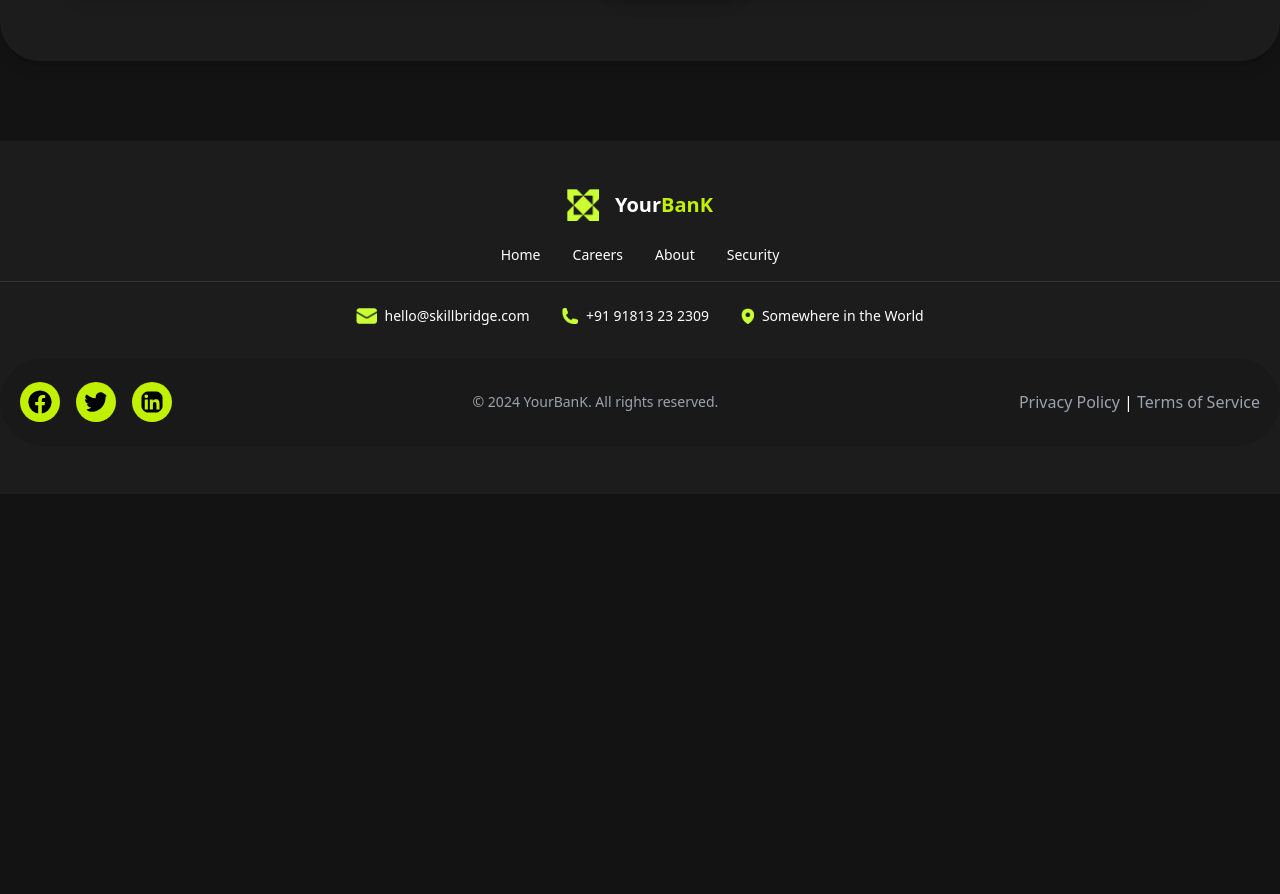
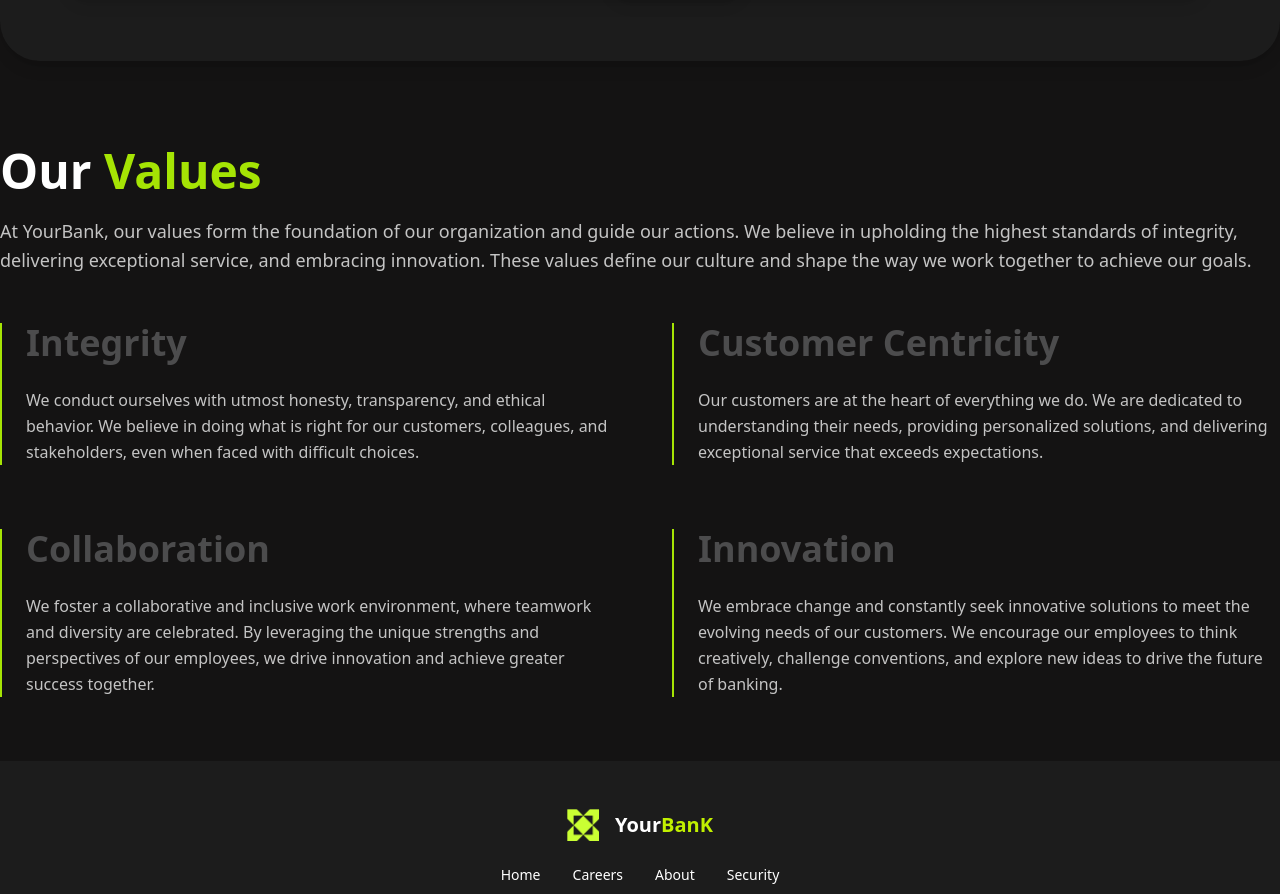
Before and after one commit to Dark1nessss/Financial-Tracker, a React (Create React App) app in the folder client/: page /careers in a window 1280 px wide. Shown: the part 720-1614 px from the top of the page. Before the commit the page ends 1214 px from the top, so only its background shows below. Built offline with nearby package versions, Linux system fonts and the light colour scheme.

Commit message:
Our Values
V0.9

```diff
--- /dev/null
+++ b/client/src/components/sections/carrers/OurValues.js
@@ -0,0 +1,77 @@
+import React from 'react';
+
+const OurValues = () => {
+  return (
+    <section className="flex justify-center items-center mb-16">
+      {/* Main Container */}
+      <div className="max-w-7xl mx-auto">
+
+        {/* Section Title */}
+        <h2 className="text-5xl font-bold text-left mb-4 leading-tight">
+          Our <span className="text-[#A5E404]">Values</span>
+        </h2>
+
+        {/* Introductory Paragraph */}
+        <p className="text-lg text-left text-[#C4C4C4] mb-12 leading-relaxed max-w-7xl mx-auto">
+          At YourBank, our values form the foundation of our organization and guide our actions.
+          We believe in upholding the highest standards of integrity, delivering exceptional service,
+          and embracing innovation. These values define our culture and shape the way we work together
+          to achieve our goals.
+        </p>
+
+        {/* Values Grid */}
+        <div className="grid grid-cols-1 md:grid-cols-2 gap-16">
+          {/* Integrity */}
+          <div className="flex flex-col items-start border-l-2 border-[#A5E404] pl-6">
+            <h3 className="text-4xl font-bold text-[#4c4c4d] mb-6">
+              Integrity
+            </h3>
+            <p className="text-[#C4C4C4] leading-relaxed">
+              We conduct ourselves with utmost honesty, transparency, and ethical behavior.
+              We believe in doing what is right for our customers, colleagues, and stakeholders,
+              even when faced with difficult choices.
+            </p>
+          </div>
+
+          {/* Customer Centricity */}
+          <div className="flex flex-col items-start border-l-2 border-[#A5E404] pl-6">
+            <h3 className="text-4xl font-bold text-[#4c4c4d] mb-6">
+              Customer Centricity
+            </h3>
+            <p className="text-[#C4C4C4] leading-relaxed">
+              Our customers are at the heart of everything we do. We are dedicated to understanding
+              their needs, providing personalized solutions, and delivering exceptional service that
+              exceeds expectations.
+            </p>
+          </div>
+
+          {/* Collaboration */}
+          <div className="flex flex-col items-start border-l-2 border-[#A5E404] pl-6">
+            <h3 className="text-4xl font-bold text-[#4c4c4d] mb-6">
+              Collaboration
+            </h3>
+            <p className="text-[#C4C4C4] leading-relaxed">
+              We foster a collaborative and inclusive work environment, where teamwork and
+              diversity are celebrated. By leveraging the unique strengths and perspectives
+              of our employees, we drive innovation and achieve greater success together.
+            </p>
+          </div>
+
+          {/* Innovation */}
+          <div className="flex flex-col items-start border-l-2 border-[#A5E404] pl-6">
+            <h3 className="text-4xl font-bold text-[#4c4c4d] mb-6">
+              Innovation
+            </h3>
+            <p className="text-[#C4C4C4] leading-relaxed">
+              We embrace change and constantly seek innovative solutions to meet the evolving
+              needs of our customers. We encourage our employees to think creatively, challenge
+              conventions, and explore new ideas to drive the future of banking.
+            </p>
+          </div>
+        </div>
+      </div>
+    </section>
+  );
+};
+
+export default OurValues;
--- a/client/src/pages/Careers.js
+++ b/client/src/pages/Careers.js
@@ -1,4 +1,5 @@
 import Welcome from '../components/sections/carrers/Welcome.js';
+import OurValues from '../components/sections/carrers/OurValues.js';
 
 const LandingPage = () => {
 
@@ -7,6 +8,7 @@ const LandingPage = () => {
     <div className="bg-[#141313] text-white">
       <Welcome/>
 
+      <OurValues/>
     </div>
   );
 };
```
